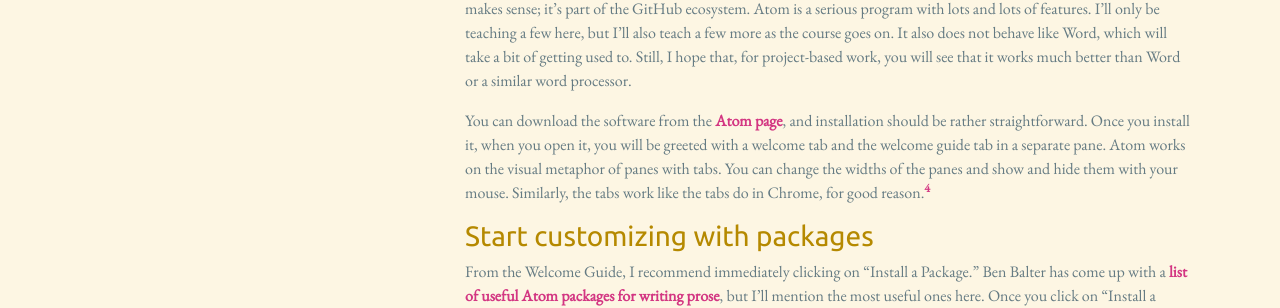
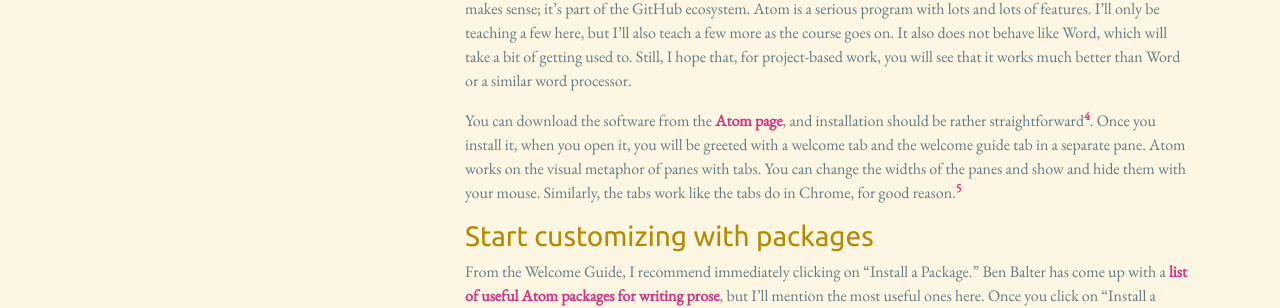
Before and after one commit to muziejus/javascripting-english-major, a Jekyll site: the page built from 1-environment.md, in a window 1280 px wide and 900 px high, scrolled down 2936 px. Shown: the part 150-458 px from the top of the window. Built offline with Jekyll 4.4.1, drawn with Linux system fonts in a browser that asks for light colours; nearby versions of some CDN libraries; part of the change alters nothing that is shown; some of the changed text lies outside the part shown.

```diff
--- a/1-environment.md
+++ b/1-environment.md
@@ -200,7 +200,7 @@ of getting used to. Still, I hope that, for project-based work, you will see
 that it works much better than Word or a similar word processor.
 
 You can download the software from the [Atom page](http://atom.io), and
-installation should be rather straightforward. Once you install it, when you
+installation should be rather straightforward[^atom-install]. Once you install it, when you
 open it, you will be greeted with a welcome tab and the welcome guide tab in a
 separate pane. Atom works on the visual metaphor of panes with tabs. You can
 change the widths of the panes and show and hide them with your mouse.
@@ -447,3 +447,5 @@ after completing the exercises below.
 [^atom-is-chrome]: Atom is, basically, a very customized version of Chrome that talks to a JavaScript server that you run in the background when you launch the application.
 
 [^overpushing]: I, personally, overpush. I usually commit and immediately push, which is generally fine, but it can be embarrassing sometimes. Also, since the default means by which Atom pushes to GitHub asks you for your username and password, it makes sense to push only every few commits or so.  Find a balance that works for you, but remember to always finish your work before a break with a commit and a push, just in case!
+
+[^atom-install]: There are two hiccups that will come up during installation when you aim to use git with Atom. On Macs, you will be prompted to install the command-line tools. It should work automagically, but if it doesn’t, see [this post](http://osxdaily.com/2014/02/12/install-command-line-tools-mac-os-x/). On Windows, you need to install the [gitbash shell](https://gitforwindows.org) and then [configure git](https://help.github.com/articles/setting-your-username-in-git/#platform-windows) using gitbash.
```
